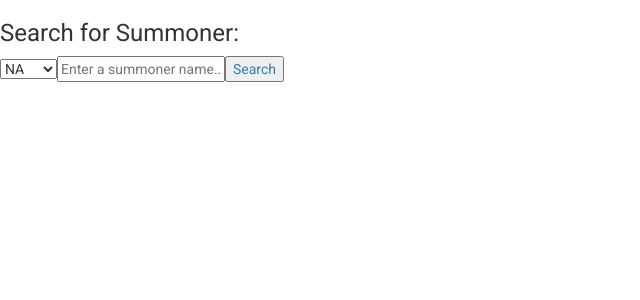
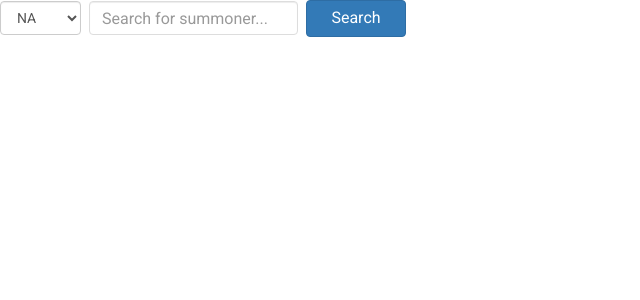
Before and after one commit to mingli1/league-of-levels, a React (Create React App) app: page / in a window 1280 px wide. Shown: the top 300 px of the page, without its empty margins (0-640 px from the left). Built offline with nearby package versions, Linux system fonts and the light colour scheme; no server answers.

Commit message:
search style

```diff
--- a/src/components/Mastery.js
+++ b/src/components/Mastery.js
@@ -127,6 +127,7 @@ class Mastery extends React.Component {
                     </div>
                     <div className="col-xs-6">
                         <input id="searchBar"
+                            className="form-control"
                             type="text"
                             placeholder="Search for champion..."
                             name="champSearch"
--- a/src/components/Search.js
+++ b/src/components/Search.js
@@ -1,5 +1,6 @@
 import React from 'react';
 import { Link } from 'react-router-dom';
+import '../style/Search.css'
 
 // a search component that contains a selection of regions and input for summoner name
 class Search extends React.Component {
@@ -25,9 +26,10 @@ class Search extends React.Component {
     render() {
         return (
             <div>
-                <h3>Search for Summoner:</h3>
-                <form>
-                    <select id="regionSelect" onChange={this.handleSelectChange}>
+                <form className="form-inline">
+                    <select className="form-control form-control-xs"
+                        data-width="100%"
+                        id="regionSelect" onChange={this.handleSelectChange}>
                         <option value="na1">NA</option>
                         <option value="euw1">EUW</option>
                         <option value="kr">KR</option>
@@ -36,14 +38,14 @@ class Search extends React.Component {
                     </select>
 
                     <input
+                        className="form-control"
                         type="text"
-                        name="summonerSearch"
-                        placeholder="Enter a summoner name..."
+                        placeholder="Search for summoner..."
                         onChange={this.handleInputChange}
                     />
 
                     <Link to={{ pathname: `/summoner/${this.state.region}-${this.state.summonerName}` }}>
-                        <button>Search</button>
+                        <button type="button" className="btn btn-primary">Search</button>
                     </Link>
                 </form>
             </div>
--- a/src/style/Mastery.css
+++ b/src/style/Mastery.css
@@ -86,4 +86,5 @@ tr {
 .searchIcon {
     float: right;
     color: #bbbbbb;
+    padding-top: 6px;
 }
--- /dev/null
+++ b/src/style/Search.css
@@ -0,0 +1,13 @@
+input[type="text"] {
+    background-color: transparent;
+    border: 1px solid #dddddd;
+    font-weight: lighter;
+    font-size: 16px;
+    margin-left: 8px;
+    margin-right: 8px;
+}
+
+.btn {
+    width: 100px;
+    font-size: 16px;
+}
```
